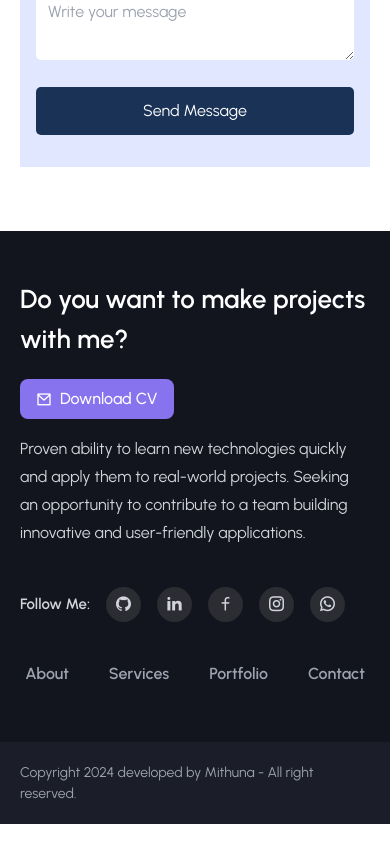
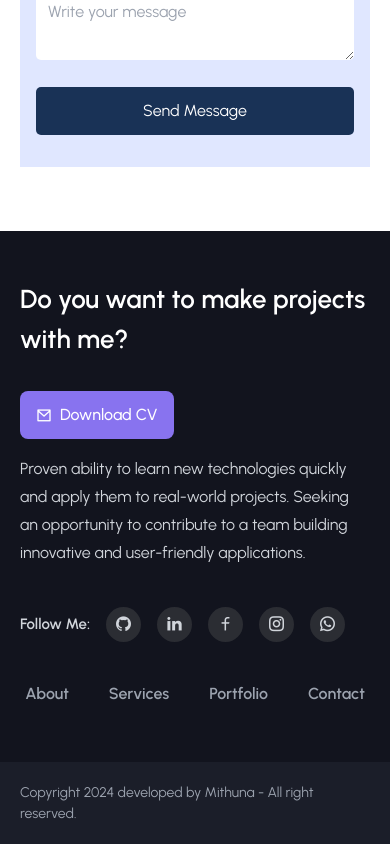
Before and after one commit to MithuChandran/portfolio-react, a React (Create React App) app: page / in a window 390 px wide. Shown: the part 5586-6430 px from the top of the page. Built offline with nearby package versions, Linux system fonts and the light colour scheme.

Commit message:
Update styling  in Footer component

```diff
--- a/src/components/Footer/Footer.jsx
+++ b/src/components/Footer/Footer.jsx
@@ -18,11 +18,11 @@ const Footer = () => {
       <div className="container">
         <div className="sm:flex items-center justify-between md:gap-8">
           <div className="w-full sm:w-1/2">
-            <h2 className="text-[26px] leading-10 text-white font-[600] mb-5 md:text-[2rem]">
+            <h2 className="text-[26px] leading-10 text-white font-[600] mb-8 md:text-[2rem]">
               Do you want to make projects with me?
             </h2>
             <a href="https://drive.google.com/file/d/1zxyM_6L6E6sJFc_M6VSmQORSs5YA71A5/view?usp=sharing">
-              <button className="bg-primaryColor text-white font-[500] flex items-center gap-2 hover:bg-smallTextColor ease-in duration-300 py-2 px-4 rounded-[8px]">
+              <button className="bg-primaryColor text-white font-[500] flex items-center gap-2 hover:bg-smallTextColor ease-in duration-300 py-3 px-4 rounded-[8px]">
                 <i class="ri-mail-line"></i> Download CV
               </button>
             </a>
```
